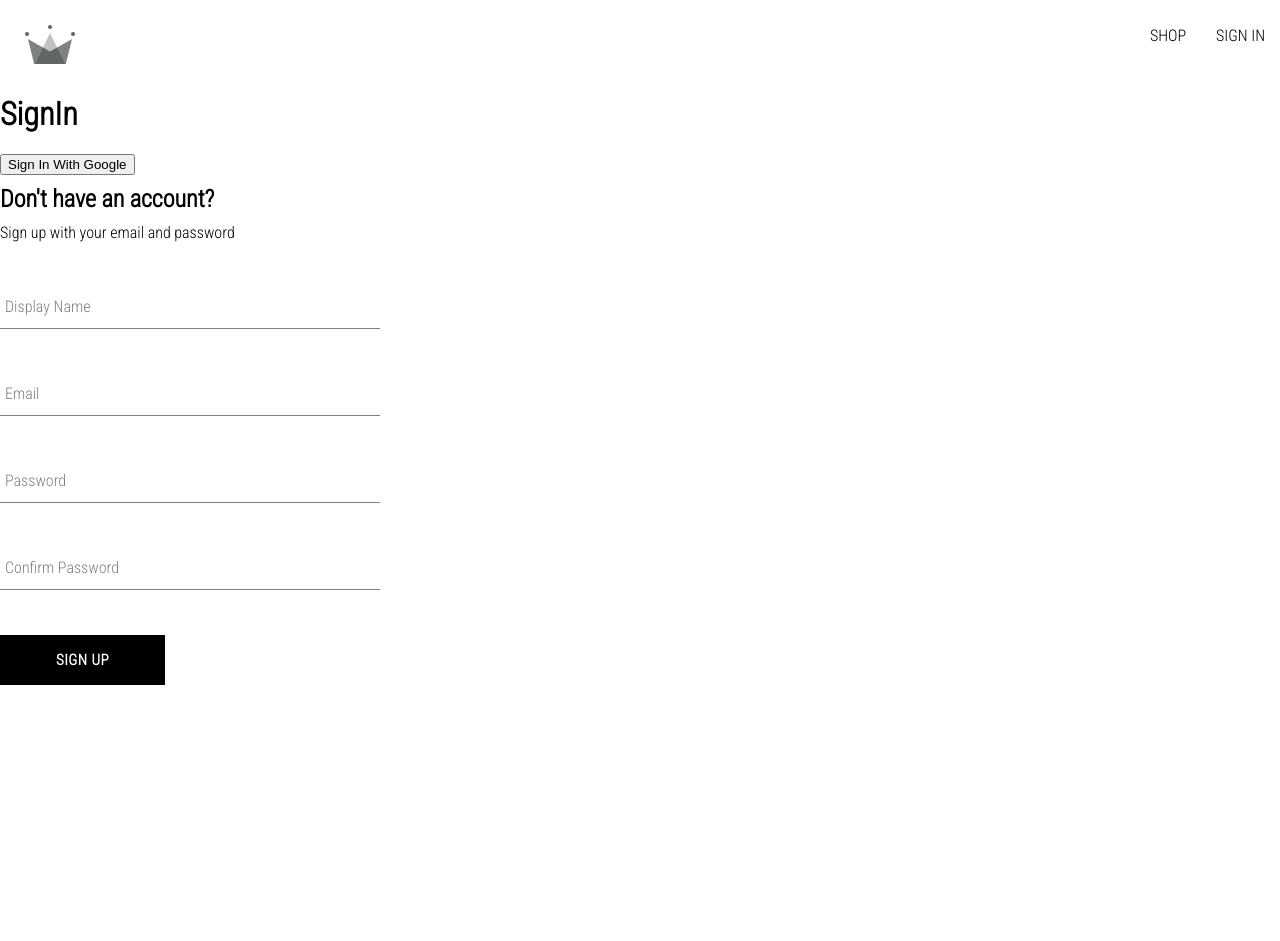
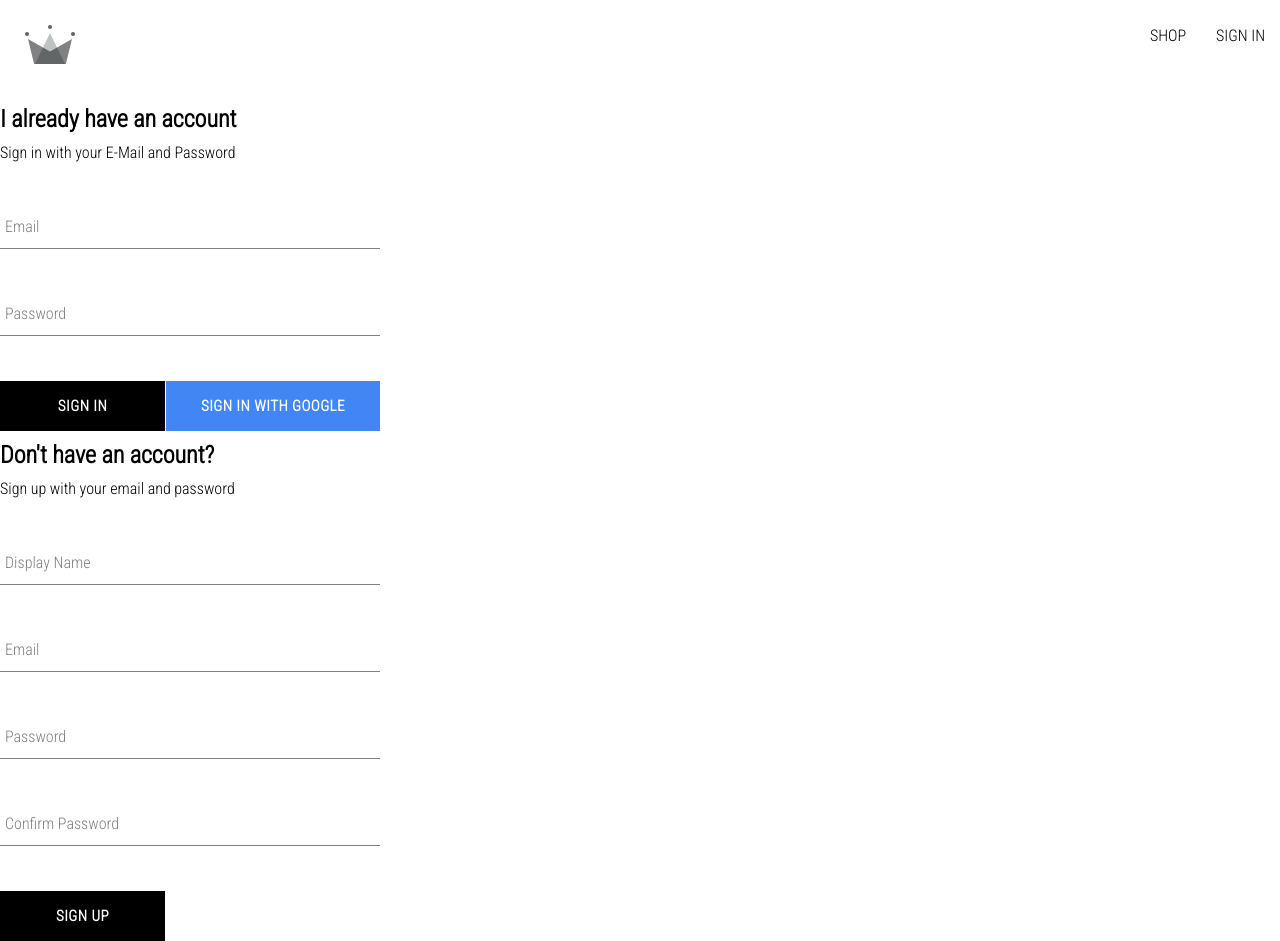
Before and after one commit to g-popp/crwn-clothing, a React (Vite) app: page /sign-in in a window 1280 px wide. Before the commit the page ends 800 px from the top, so only its background shows below. Built offline with nearby package versions, Linux system fonts and the light colour scheme.

Commit message:
Extract and style Sign In Form component

```diff
--- /dev/null
+++ b/src/components/sign-in-form/sign-in-form.component.tsx
@@ -0,0 +1,85 @@
+import { useState } from 'react';
+import {
+    createUserDocumentFromAuth,
+    signInUserWithEmailAndPassword,
+    signInWithGooglePopup
+} from '../../utils/firebaase/firebase.utils';
+import Button from '../button/button.component';
+import FormInput from '../form-input/form-input.component';
+
+import './sign-in-form.styles.scss';
+
+const defaultFormFields = {
+    email: '',
+    password: ''
+};
+
+const SignInForm = () => {
+    const [formFields, setFormFields] = useState(defaultFormFields);
+    const { email, password } = formFields;
+
+    const logGoogleUser = async () => {
+        const { user } = await signInWithGooglePopup();
+        const userDocRef = await createUserDocumentFromAuth(user);
+    };
+
+    const handleChange = event => {
+        const { name, value } = event.target;
+        setFormFields({ ...formFields, [name]: value });
+    };
+
+    const resetFormFields = () => {
+        setFormFields(defaultFormFields);
+    };
+
+    const handleSubmit = async event => {
+        event.preventDefault();
+
+        try {
+            const { user } = await signInUserWithEmailAndPassword(
+                email,
+                password
+            );
+            resetFormFields();
+        } catch (error) {
+            if (error.code === 'auth/invalid-login-credentials') {
+                alert('Invalid login credentials');
+            }
+
+            console.error('user login failed!', error);
+        }
+    };
+
+    return (
+        <div className='sign-in-container'>
+            <h2>I already have an account</h2>
+            <span>Sign in with your E-Mail and Password</span>
+            <form onSubmit={handleSubmit}>
+                <FormInput
+                    label='Email'
+                    type='email'
+                    onChange={handleChange}
+                    required
+                    name='email'
+                    value={email}
+                />
+                <FormInput
+                    label='Password'
+                    type='password'
+                    onChange={handleChange}
+                    required
+                    name='password'
+                    value={password}
+                />
+                <div className='button-pair'>
+                    <Button type='submit'>Sign In </Button>
+                    <Button buttonType='google' onClick={logGoogleUser}>
+                        Sign In With Google
+                    </Button>
+                </div>
+            </form>
+        </div>
+    );
+};
+
+export default SignInForm;
--- /dev/null
+++ b/src/components/sign-in-form/sign-in-form.styles.scss
@@ -0,0 +1,14 @@
+.sign-in-container {
+    display: flex;
+    flex-direction: column;
+    width: 380px;
+
+    h2 {
+        margin: 10px 0;
+    }
+}
+
+.button-pair {
+    display: flex;
+    justify-content: space-between;
+}
--- a/src/routes/sign-in/sign-in.component.tsx
+++ b/src/routes/sign-in/sign-in.component.tsx
@@ -1,19 +1,10 @@
 import SignUpForm from '../../components/sign-up-form/sign-up-form.component';
-import {
-    createUserDocumentFromAuth,
-    signInWithGooglePopup
-} from '../../utils/firebaase/firebase.utils';
+import SignInForm from '../../components/sign-in-form/sign-in-form.component';
 
 const SignIn = () => {
-    const logGoogleUser = async () => {
-        const { user } = await signInWithGooglePopup();
-        const userDocRef = await createUserDocumentFromAuth(user);
-    };
-
     return (
         <div>
-            <h1>SignIn</h1>
-            <button onClick={logGoogleUser}>Sign In With Google</button>
+            <SignInForm />
             <SignUpForm />
         </div>
     );
```
